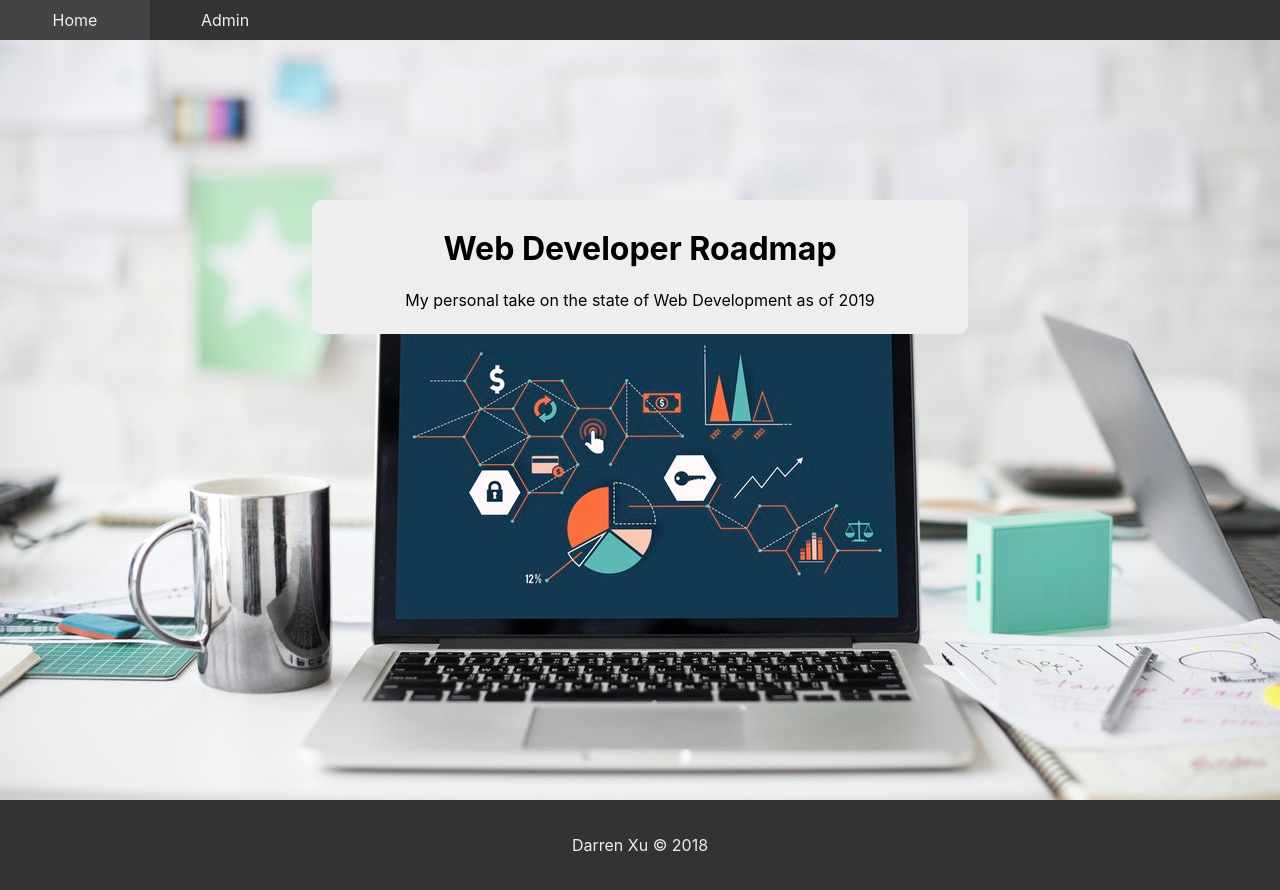
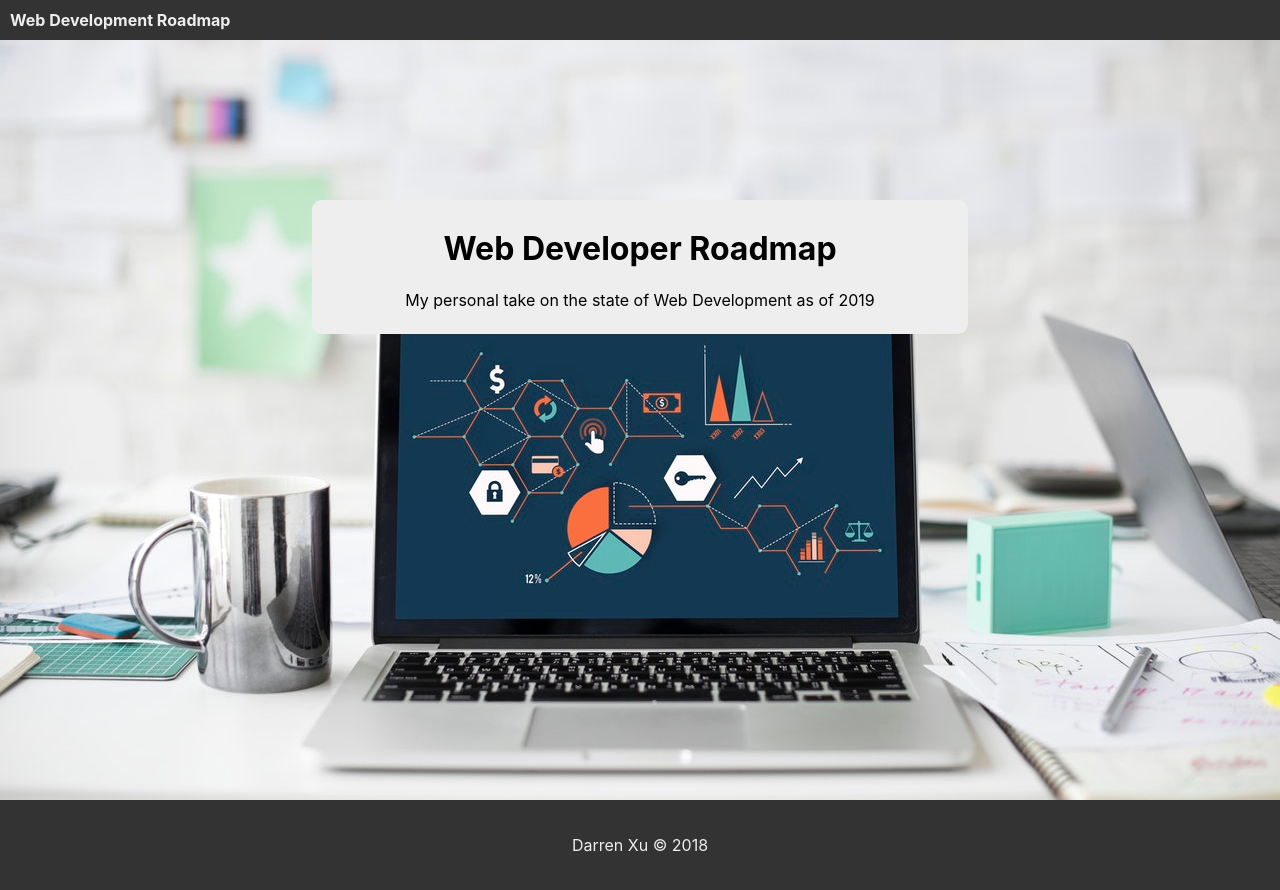
Before and after one commit to DarrenXu94/roadmap, a React (Create React App) app in the folder client/: page / in a window 1280 px wide. Built offline with nearby package versions, Linux system fonts and the light colour scheme; no server answers.

Commit message:
removed navbar and changed styling

```diff
--- a/client/src/App.css
+++ b/client/src/App.css
@@ -34,9 +34,17 @@ nav a {
     color: #eee;
     text-decoration: none;
 }
-nav li:hover {
+nav b {
+    display: inline-block;
+    text-align: center;
+    text-decoration: none;
+    padding: 10px;
+    color: #eee;
+    text-decoration: none;
+}
+/* nav li:hover {
     background-color: #444;
-}
+} */
 nav a#openup {
     display: none;
 }
--- a/client/src/App.js
+++ b/client/src/App.js
@@ -1,6 +1,6 @@
 import React, { Component } from 'react';
 import './App.css';
-import { BrowserRouter as Router, Route, Link } from "react-router-dom";
+import { BrowserRouter as Router, Route } from "react-router-dom"; // Link
 import Home from './Home'
 import Admin from './Admin'
 
@@ -13,12 +13,13 @@ class App extends Component {
         <header>
           <nav className='cf'>
             <ul className='cf'>
-              <li>
+              {/* <li>
                 <Link to="/">Home</Link>
               </li>
               <li>
                 <Link to="/admin/">Admin</Link>
-              </li>
+              </li> */}
+              <li><b>Web Development Roadmap</b></li>
             </ul>
           </nav>
           </header>
--- a/client/src/components/Section.js
+++ b/client/src/components/Section.js
@@ -2,9 +2,7 @@ import React, { Component } from 'react';
 import PropTypes from 'prop-types';
 
 class Section extends Component {
-    componentDidMount(){
-        console.log(this.props.data)
-    }
+
     state = {
         skillSelected: "",
         description: ""
--- a/client/src/components/SectionHandler.js
+++ b/client/src/components/SectionHandler.js
@@ -16,7 +16,7 @@ class SectionHandler extends Component {
 
     sectionLooper = async (arrayOfSections) => {
         for (let sec of arrayOfSections) {
-            console.log(sec)
+            // console.log(sec)
             let res = await section.getSection(sec)
             let newState = this.state.section
             if (res.data.length !== 0) {
```
